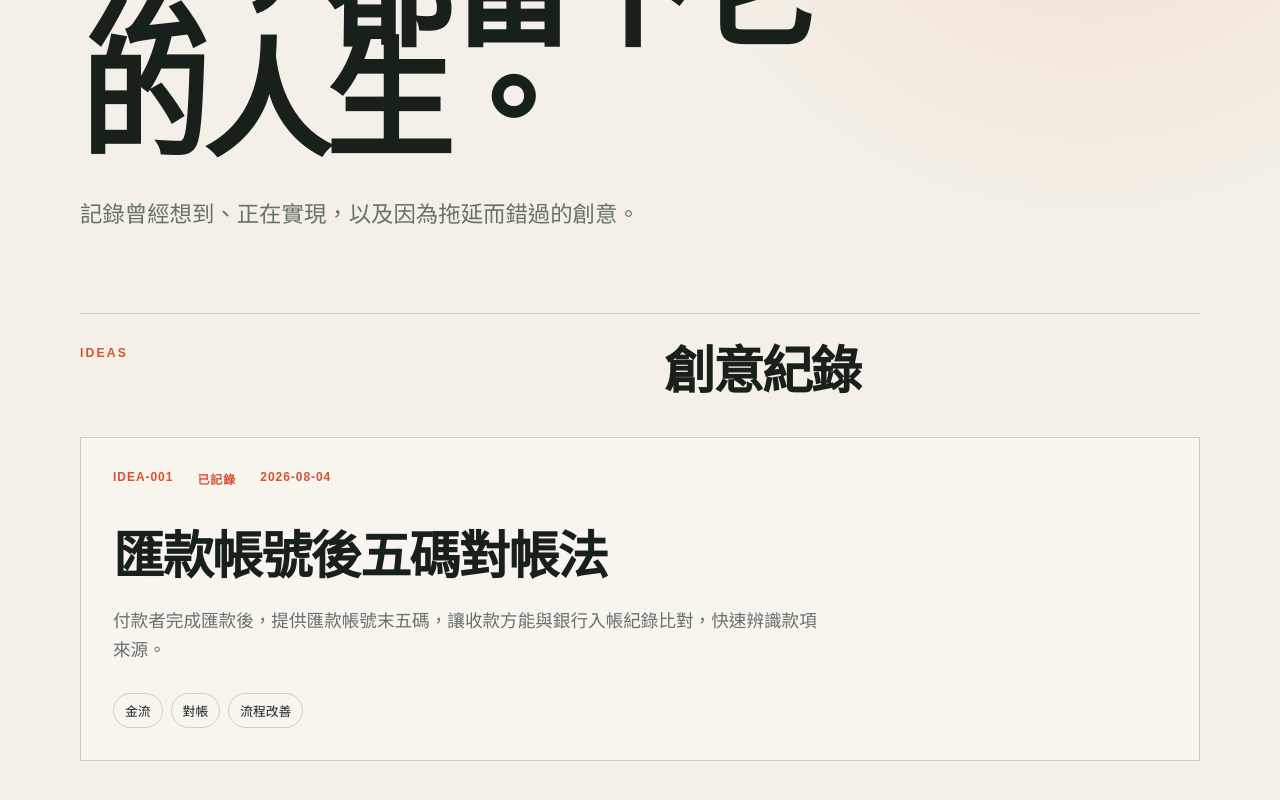
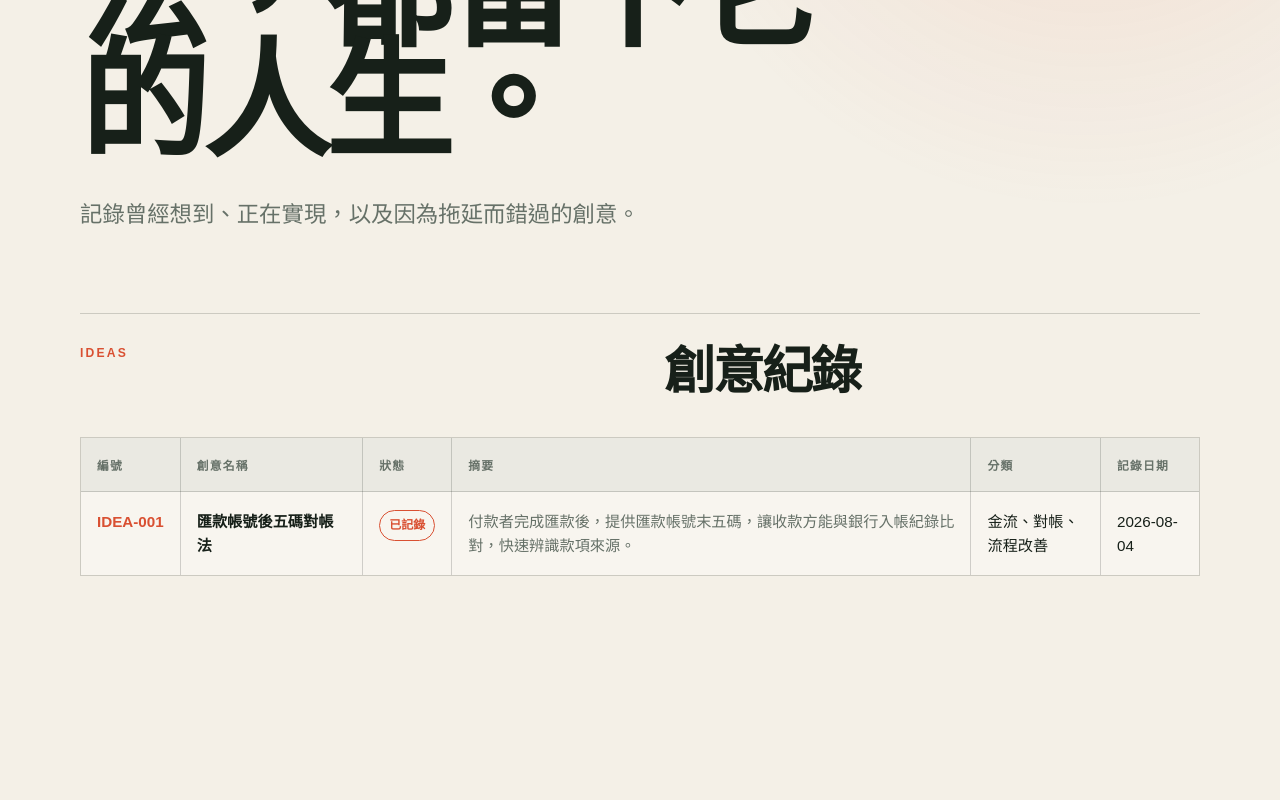
Before and after one commit to stevebobobo/My100Ideas, a Next.js app: page / in a window 1280 px wide. Shown: the part 334-1134 px from the top of the page. After the commit the page ends 958 px from the top, so only its background shows below. Built offline with nearby package versions, Linux system fonts and the light colour scheme.

Commit message:
Display ideas in a data table

```diff
--- a/src/app/globals.css
+++ b/src/app/globals.css
@@ -62,48 +62,69 @@ h2 { font-size: clamp(2rem, 4vw, 3.6rem); line-height: 1; }
   gap: 48px;
 }
 
-.idea-card {
+.table-wrap {
   margin-top: 40px;
-  padding: 32px;
   border: 1px solid var(--line);
+  overflow-x: auto;
+}
+
+table {
+  width: 100%;
+  min-width: 980px;
+  border-collapse: collapse;
   background: rgba(255, 255, 255, 0.3);
 }
 
-.idea-meta {
-  display: flex;
-  flex-wrap: wrap;
-  gap: 12px 24px;
+th,
+td {
+  padding: 18px 16px;
+  border-right: 1px solid var(--line);
+  border-bottom: 1px solid var(--line);
+  text-align: left;
+  vertical-align: top;
+}
+
+th:last-child,
+td:last-child { border-right: 0; }
+
+tbody tr:last-child td { border-bottom: 0; }
+
+th {
+  color: var(--muted);
+  background: rgba(23, 32, 25, 0.06);
+  font-size: 0.74rem;
+  letter-spacing: 0.1em;
+  white-space: nowrap;
+}
+
+td { font-size: 0.95rem; line-height: 1.55; }
+
+.idea-id {
   color: var(--accent);
+  font-weight: 800;
+  white-space: nowrap;
+}
+
+.idea-title { min-width: 180px; font-weight: 800; }
+
+.idea-summary {
+  min-width: 320px;
+  color: var(--muted);
+}
+
+.status-badge {
+  display: inline-block;
+  padding: 5px 9px;
+  color: var(--accent);
+  border: 1px solid currentColor;
+  border-radius: 999px;
   font-size: 0.75rem;
   font-weight: 800;
-  letter-spacing: 0.08em;
-}
-
-h3 {
-  margin: 28px 0 12px;
-  font-size: clamp(1.8rem, 4vw, 3.2rem);
-  letter-spacing: -0.035em;
-}
-
-.idea-card > p {
-  max-width: 720px;
-  color: var(--muted);
-  font-size: 1.1rem;
-  line-height: 1.65;
-}
-
-.tags { display: flex; flex-wrap: wrap; gap: 8px; margin-top: 28px; }
-
-.tags span {
-  padding: 7px 11px;
-  border: 1px solid var(--line);
-  border-radius: 999px;
-  font-size: 0.8rem;
+  white-space: nowrap;
 }
 
 @media (max-width: 700px) {
   main { padding: 28px 0; gap: 64px; }
   .hero { padding-top: 6vh; }
   .section-heading { grid-template-columns: 1fr; gap: 8px; }
-  .idea-card { padding: 22px; }
 }
--- a/src/app/page.tsx
+++ b/src/app/page.tsx
@@ -28,22 +28,36 @@ export default function Home() {
           <h2 id="ideas-title">創意紀錄</h2>
         </div>
 
-        {ideas.map((idea) => (
-          <article className="idea-card" key={idea.id}>
-            <div className="idea-meta">
-              <span>{idea.id}</span>
-              <span>{statusLabels[idea.status]}</span>
-              <time dateTime={idea.recordedAt}>{idea.recordedAt}</time>
-            </div>
-            <h3>{idea.title}</h3>
-            <p>{idea.summary}</p>
-            <div className="tags">
-              {idea.categories.map((category) => (
-                <span key={category}>{category}</span>
+        <div className="table-wrap">
+          <table>
+            <thead>
+              <tr>
+                <th scope="col">編號</th>
+                <th scope="col">創意名稱</th>
+                <th scope="col">狀態</th>
+                <th scope="col">摘要</th>
+                <th scope="col">分類</th>
+                <th scope="col">記錄日期</th>
+              </tr>
+            </thead>
+            <tbody>
+              {ideas.map((idea) => (
+                <tr key={idea.id}>
+                  <td className="idea-id">{idea.id}</td>
+                  <td className="idea-title">{idea.title}</td>
+                  <td>
+                    <span className="status-badge">{statusLabels[idea.status]}</span>
+                  </td>
+                  <td className="idea-summary">{idea.summary}</td>
+                  <td>{idea.categories.join("、")}</td>
+                  <td>
+                    <time dateTime={idea.recordedAt}>{idea.recordedAt}</time>
+                  </td>
+                </tr>
               ))}
-            </div>
-          </article>
-        ))}
+            </tbody>
+          </table>
+        </div>
       </section>
     </main>
   );
```
